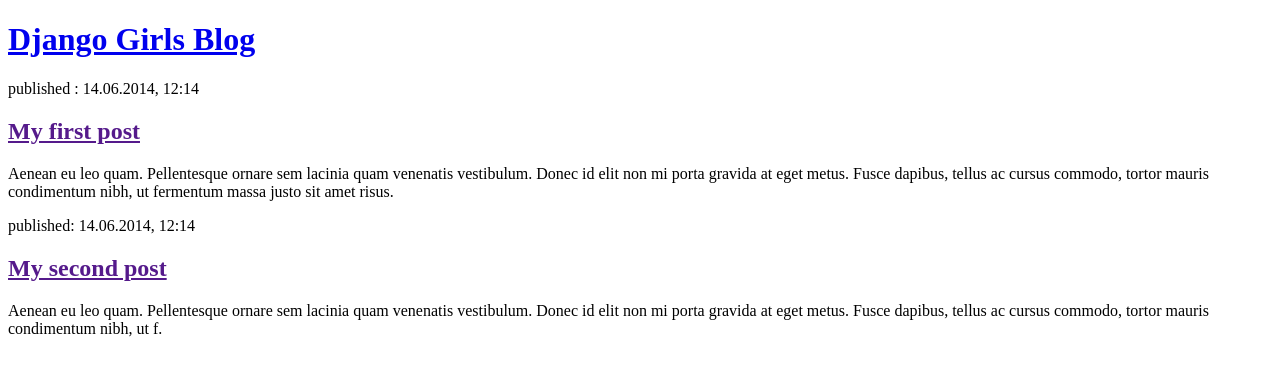
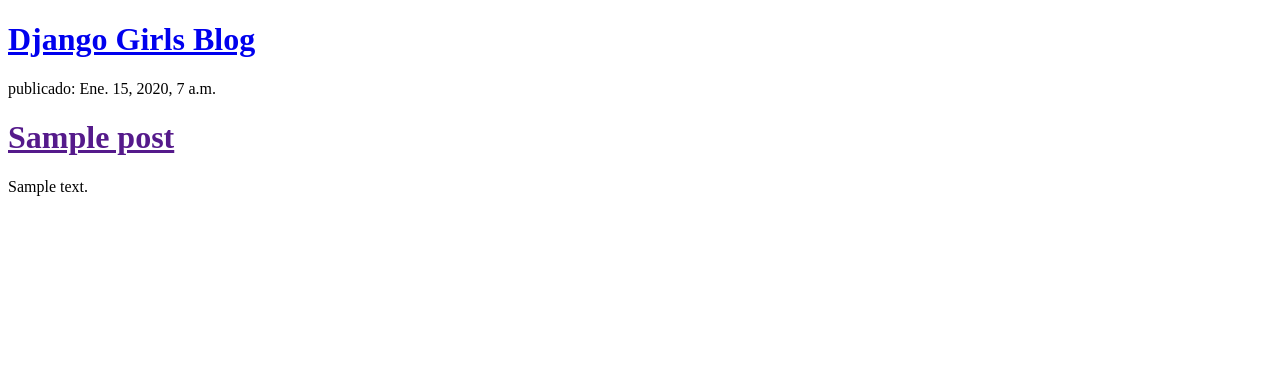
Before and after one commit to AntonioMartinFranco/my-first-blog, a Django app: template blog/templates/blog/post_list.html in a window 1280 px wide. Shown: the top 376 px of the page. Run offline with Django 3.2, Linux system fonts and the light colour scheme; the template is opened without the code that fills it: values that come from a table or form of the project are taken from there, others are empty; tables that the repository leaves empty hold one stand-in row (values such as "Sample post").

Commit message:
Templates modificados para mostrar post desde base de datos.

```diff
--- a/blog/templates/blog/post_list.html
+++ b/blog/templates/blog/post_list.html
@@ -8,15 +8,10 @@
 </head>
 <body>
     <div><h1><a href="/">Django Girls Blog</a></h1></div>
-    <div>
-        <p>published : 14.06.2014, 12:14</p>
-        <h2><a href="">My first post</a></h2>
-        <p>Aenean eu leo quam. Pellentesque ornare sem lacinia quam venenatis vestibulum. Donec id elit non mi porta gravida at eget metus. Fusce dapibus, tellus ac cursus commodo, tortor mauris condimentum nibh, ut fermentum massa justo sit amet risus.</p>
-    </div>
-    <div>
-        <p>published: 14.06.2014, 12:14</p>
-        <h2><a href="">My second post</a></h2>
-        <p>Aenean eu leo quam. Pellentesque ornare sem lacinia quam venenatis vestibulum. Donec id elit non mi porta gravida at eget metus. Fusce dapibus, tellus ac cursus commodo, tortor mauris condimentum nibh, ut f.</p>
-    </div>
+    {% for post in posts %}
+    <div><p>publicado: {{ post.published_date }}</p>
+    <h1><a href="">{{ post.title }}</a></h1>
+    <p>{{ post.text|linebreaksbr }}</p></div> {% endfor %}
+
 </body>
 </html>
```
